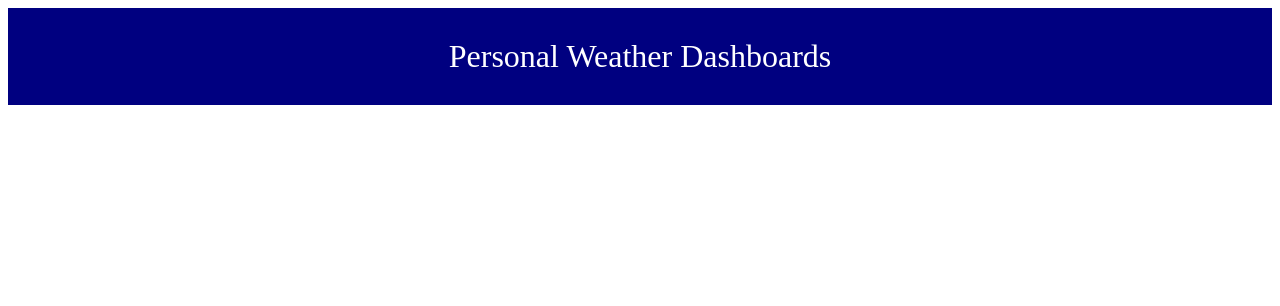
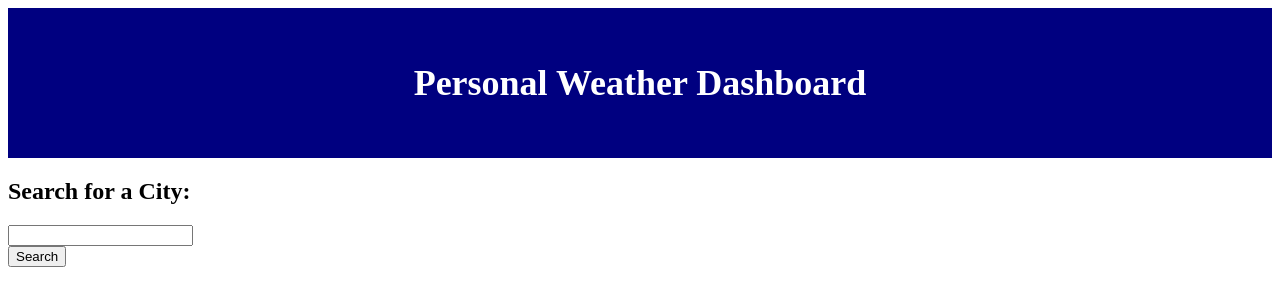
Before and after one commit to TalhahAwan/weather-dashboard, a plain HTML site: page index.html in a window 1280 px wide. Drawn offline with Linux system fonts and the light colour scheme.

Commit message:
added folders and styling to bare page

```diff
--- a/index.html
+++ b/index.html
@@ -9,7 +9,13 @@
 </head>
 <body>
     <div class="header">
-        Personal Weather Dashboards
+        <h1>Personal Weather Dashboard</h1>
+    </div>
+    <div class="left-Container">
+        <h2>Search for a City:</h2>
+        <input type="text" id="">
+        <br>
+        <button type="submit">Search</button>
     </div>
 </body>
 
--- a/style.css
+++ b/style.css
@@ -4,5 +4,9 @@
     color: white;
     padding-top: 30px;
     padding-bottom: 30px;
-    font-size: xx-large;
+    font-size: large;
 }
+
+.left-Container {
+
+}
```
